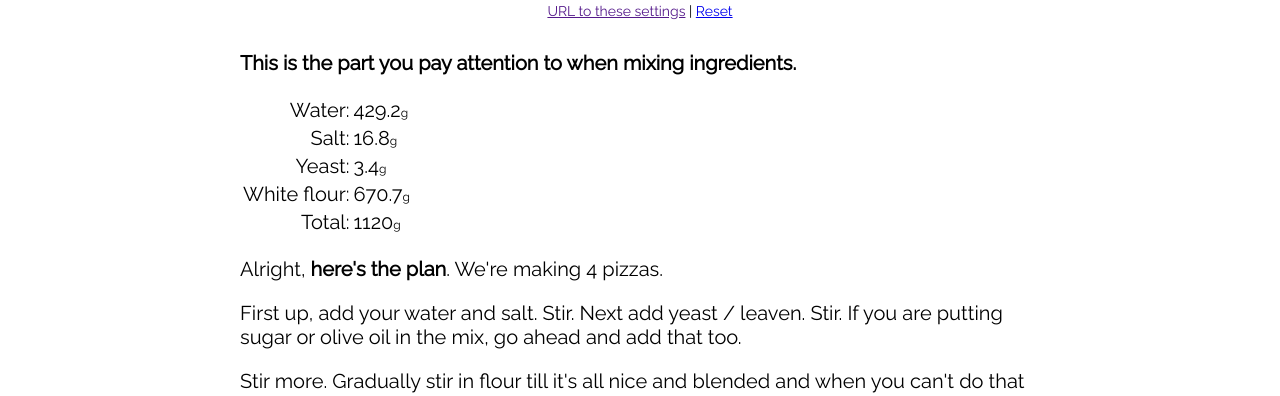
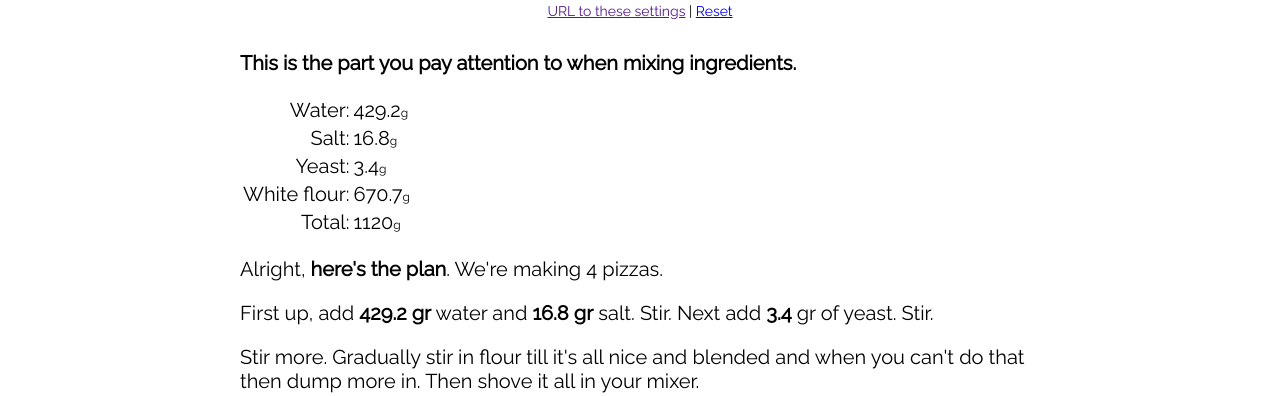
Before and after one commit to ccgus/doughcalc, a plain HTML site: page index.html in a window 1280 px wide. Shown: the part 371-767 px from the top of the page. Drawn offline with Linux system fonts and the light colour scheme.

Commit message:
Made instructions dynamic

```diff
--- a/index.html
+++ b/index.html
@@ -65,6 +65,10 @@
                 float: none;
             }
 
+			.measure {
+				font-weight: bold;
+			}
+
             .gram {
                 font-size: .6em;
             }
@@ -116,6 +120,28 @@
 
             }
 
+			function instruction(quantity, unit) {
+				return quantity.toFixed(1) <= 0 ? "" : formattedMeasure(quantity, unit)
+			}
+
+			function filteredInstructions(instructions) {
+				return instructions.filter(val => val != "");
+			}
+
+			function joinedInstructions(instructions) {
+				return instructions.join(" and ");
+			}
+
+			function combinedInstructions(instructions, prefix = "", suffix = "", allEmptyValue = "") {
+				let filtered = filteredInstructions(instructions)
+				return filtered.length > 0 ? prefix + " " + joinedInstructions(filtered) + suffix : allEmptyValue
+			}
+
+			function formattedMeasure(quantity, unit) {
+				let fixedQuantity = quantity.toFixed(1)
+				return fixedQuantity <= 0 ? "" : "<span class=\"measure\">" + fixedQuantity + "</span> gr of " + unit;
+			}
+
     		function recalc() {
 
         		var ballCount         = parseInt(document.getElementById("ballCount").value);
@@ -152,17 +178,33 @@
                 document.getElementById("finalBallCount").innerHTML = ballCount + " pizza" + ((ballCount > 1) ? "s" : "");
 
         		document.getElementById("finalYeast").innerHTML = yeastG.toFixed(1);
+        		document.getElementById("finalLeaven").innerHTML = leavenG.toFixed(1);
+
+				let yeastInstruction = instruction(yeastG, "yeast")
+				let leavenInstruction = instruction(leavenG, "leaven")
+
+				document.getElementById("yeastLeaven").innerHTML = combinedInstructions([yeastInstruction, leavenInstruction], "", "", "no yeast nor leaven, really?")
 
         		document.getElementById("finalWhiteWheat").innerHTML = whiteG.toFixed(1);
                 document.getElementById("finalWholeWheat").innerHTML = wholeG.toFixed(1);
-        		document.getElementById("finalSalt").innerHTML = saltG.toFixed(1);
+
+				document.getElementById("finalSalt").innerHTML = saltG.toFixed(1);
+        		document.getElementById("saltQuantity").innerHTML = saltG.toFixed(1) + " gr";
+
         		document.getElementById("finalWater").innerHTML = waterG.toFixed(1);
+        		document.getElementById("waterQuantity").innerHTML = waterG.toFixed(1) + " gr";
+
         		document.getElementById("finalOil").innerHTML = oilG.toFixed(1);
-        		document.getElementById("finalLeaven").innerHTML = leavenG.toFixed(1);
+
         		document.getElementById("finalSugar").innerHTML = sugarG.toFixed(1);
         		document.getElementById("finalOther").innerHTML = otherG.toFixed(1);
 
         		document.getElementById("finalTotal").innerHTML = (flourG + saltG + waterG + oilG + yeastG + leavenG + sugarG + otherG).toFixed(0);
+
+				let oilInstruction = instruction(oilG, "oil");
+				let sugarInstruction = instruction(sugarG, "sugar");
+
+				document.getElementById("oilSugar").innerHTML = combinedInstructions([oilInstruction, sugarInstruction], "Add", ".");
 
                 var showTrivia = false;
                 var trivia     = "";
@@ -439,7 +481,7 @@
     	<div style="padding-top: 20px;">
     	Alright, <strong>here's the plan</strong>. We're making <span id="finalBallCount">X</span>.
 
-        <p>First up, add your water and salt. Stir. Next add yeast / leaven. Stir. If you are putting sugar or olive oil in the mix, go ahead and add that too.</p>
+        <p>First up, add <span id="waterQuantity" class="measure">your</span> water and <span id="saltQuantity" class="measure"></span> salt. Stir. Next add <span id="yeastLeaven">yeast / leaven</span>. Stir. <span id="oilSugar">If you are putting sugar or olive oil in the mix, go ahead and add that too.</span></p>
 
         <p>Stir more. Gradually stir in flour till it's all nice and blended and when you can't do that then dump more in. Then shove it all in your mixer.</p>
 
```
